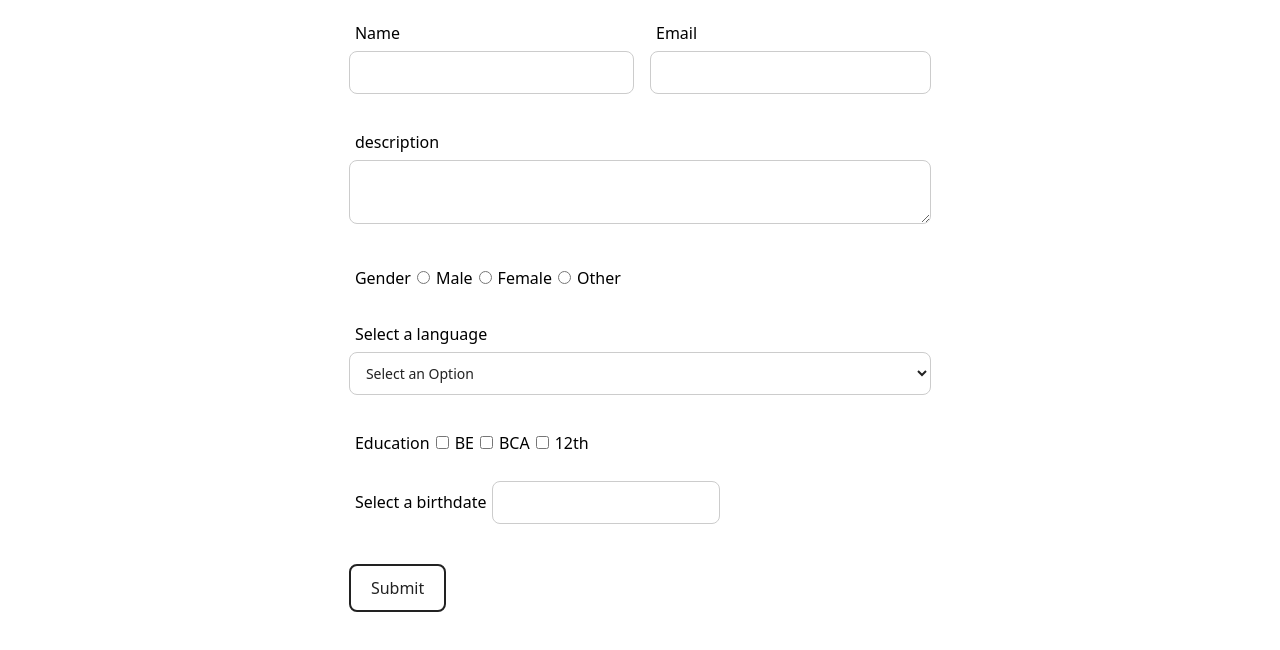
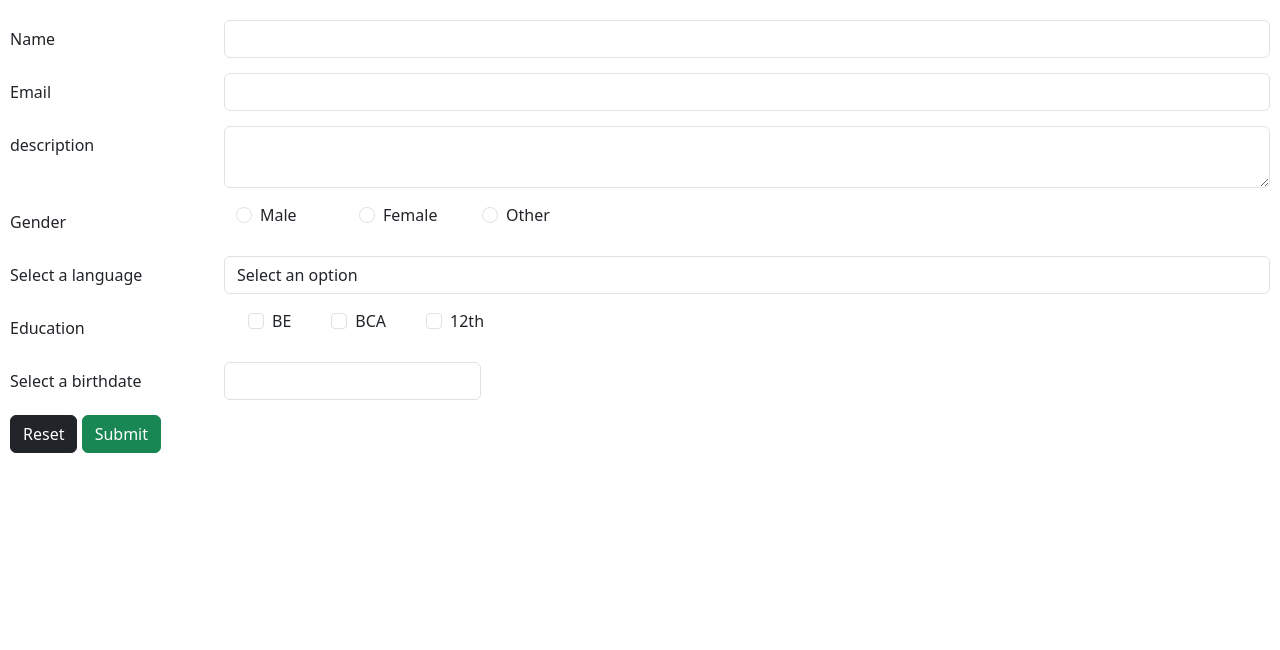
Before and after one commit to rohiturkaripangram/Formikform, a React (Create React App) app: page / in a window 1280 px wide. Shown: the top 650 px of the page. Built offline with nearby package versions, Linux system fonts and the light colour scheme.

Commit message:
Update form

```diff
--- a/package.json
+++ b/package.json
@@ -6,11 +6,14 @@
     "@testing-library/jest-dom": "^5.17.0",
     "@testing-library/react": "^13.4.0",
     "@testing-library/user-event": "^13.5.0",
+    "bootstrap": "^5.3.2",
     "formik": "^2.4.5",
     "lucide-react": "^0.289.0",
     "react": "^18.2.0",
+    "react-bootstrap": "^2.9.1",
     "react-datepicker": "^4.21.0",
     "react-dom": "^18.2.0",
+    "react-icons": "^4.11.0",
     "react-router-dom": "^6.17.0",
     "react-scripts": "5.0.1",
     "web-vitals": "^2.1.4",
--- a/src/App.css
+++ b/src/App.css
@@ -1,60 +1,15 @@
-@tailwind base;
-@tailwind components;
-@tailwind utilities;
+
+
 
 
 .App {
-  display: flex;
-  justify-content: center;
-  padding: 15px 10px;
+  display: block;
+
+  padding: 20px 10px;
+
 }
 
 
-label {
-  display:inline-flex;
-  margin: 6px ;
-  text-align: center;
-  max-width: 100%;
-}
-
-
-
-input[type='text'],
-input[type='email'],
-input[type='password'],
-textarea,
-select {
-  display: inline-block;
-  width: 100%;
-  padding: 10px 12px;
-  font-size: 14px;
-  color: #222;
-  background-color: #fff;
-  border: 1px solid #ccc;
-  border-radius: 0.5rem;
-  margin-bottom: 10px;
-}
-
-.inputDiv{
-  display:flex;
-  gap:1rem;
-  flex-wrap:'wrap';
-}
-
-.form-control {
-  margin-bottom: 20px;
-}
-
-
-button {
-  padding: 10px 20px;
-  color: #222;
-  border: 2px solid #222;
-  border-radius: 0.5rem;
-  display: inline-block;
-  cursor: pointer;
-  background-color: #fff;
-  margin: 10px 0; }
 
 
 .error {
--- a/src/App.js
+++ b/src/App.js
@@ -2,11 +2,14 @@ import './App.css';
 import Registration from './Components/Registration';
 import Login from './Components/Login';
 import { Signin } from './Components/Signin';
+import 'bootstrap/dist/css/bootstrap.min.css';
+import FormGroupExample from "./Components/Login"
 const App=()=>{
   return (
     <div className="App">
       {/* <Signin/> */}
       <Registration/>
+      {/* <FormGroupExample/> */}
 
     </div>
   );
--- a/src/Components/Formcomponents.js
+++ b/src/Components/Formcomponents.js
@@ -1,123 +1,176 @@
 import React from "react";
-import { Field, ErrorMessage, Form } from "formik";
-import { Formik } from "formik";
+import { Formik, Field, ErrorMessage } from "formik";
+import { Form, Col, Row, Dropdown } from "react-bootstrap";
 import TextError from "./TextError";
-import 'react-datepicker/dist/react-datepicker.module.css'
-import DateView from 'react-datepicker'
+import "react-datepicker/dist/react-datepicker.css";
+import DateView from "react-datepicker";
+import { IoMdArrowDropdown } from "react-icons/io";
 
+const componentMargin = {
+  marginBottom: "15px",
+};
 
-//Input
+// Input
 export const Input = ({ label, name, ...rest }) => {
   return (
-    <div className="form-control">
-      <label htmlFor={name}>{label}</label>
-      <Field id={name} name={name} {...rest} />
+    <div style={componentMargin}>
+      <Form.Group as={Row} controlId={name}>
+        <Form.Label column sm={2}>
+          {label}
+        </Form.Label>
+        <Col sm={10}>
+          <Field id={name} name={name} {...rest} as={Form.Control} />
           <ErrorMessage name={name} component={TextError} />
+        </Col>
+      </Form.Group>
     </div>
   );
 };
 
+// Textarea
 export const Textarea = ({ label, name, ...rest }) => {
   return (
-    <div className="form-control">
-      <label htmlFor={name}>{label}</label>
-      <Field as="textarea" id={name} name={name} {...rest} />
+    <div style={componentMargin}>
+      <Form.Group as={Row} controlId={name}>
+        <Form.Label column sm={2}>
+          {label}
+        </Form.Label>
+        <Col sm={10}>
+          <Field
+            id={name}
+            name={name}
+            {...rest}
+            as="textarea"
+            className="form-control"
+          />
           <ErrorMessage name={name} component={TextError} />
+        </Col>
+      </Form.Group>
     </div>
   );
 };
 
-export const Select = ({ label, name, options, ...rest }) => {
+// Radiocomp
+export const Radiocomp = ({ label, name, options, ...rest }) => {
   return (
-    <div className="form-control">
-      <label htmlFor={name}>{label}</label>
-      <Field as="select" id={name} name={name} {...rest}>
-        {options.map((option) => {
-          return (
-            <option key={option.value} values={option.value}>
-              {option.key}
-            </option>
-          );
-        })}
+    <div style={componentMargin}>
+      <Form.Group as={Row}>
+        <Form.Label column sm={2}>
+          {label}
+        </Form.Label>
+        <Col sm={4}>
+          <Field name={name} {...rest}>
+            {({ field }) => (
+              <Row>
+                {options.map((item) => (
+                  <Col
+                    key={item.key}
+                    sm={3}
+                    className="form-check form-check-inline"
+                  >
+                    <Form.Check
+                      type="radio"
+                      id={item.value}
+                      label={item.key}
+                      {...field}
+                      value={item.value}
+                      checked={field.value === item.value}
+                    />
+                  </Col>
+                ))}
+              </Row>
+            )}
           </Field>
-
           <ErrorMessage name={name} component={TextError} />
+        </Col>
+      </Form.Group>
     </div>
   );
 };
 
-export const Radiocomp = ({ label, name, options, ...rest }) => {
+// Checkboxcomp
+export const Checkboxcomp = ({ label, name, options, ...rest }) => {
   return (
-    <div className="form-control">
-      <label htmlFor={name}>{label}</label>
-      <Field as="select" id={name} name={name} {...rest}>
-        {({ field }) => {
-          return options.map((item) => {
-            return (
-              <React.Fragment key={item.key}>
-                <input
-                  type="radio"
+    <div style={componentMargin}>
+      <Form.Group as={Row}>
+        <Form.Label column sm={2}>
+          {label}
+        </Form.Label>
+        <Col sm={4}>
+          <Field name={name} {...rest}>
+            {({ field }) =>
+              options.map((item) => (
+                <div key={item.key} className="form-check form-check-inline">
+                  <Form.Check
+                    type="checkbox"
                     id={item.value}
+                    label={item.key}
                     {...field}
                     value={item.value}
-                  checked={field.value === item.value}
+                    checked={field.value.includes(item.value)}
                   />
-                <label htmlFor={item.value}>{item.key}</label>
-              </React.Fragment>
-            );
-          });
-        }}
+                </div>
+              ))
+            }
           </Field>
           <ErrorMessage name={name} component={TextError} />
+        </Col>
+      </Form.Group>
     </div>
   );
 };
 
-export const Checkboxcomp = ({ label, name, options, ...rest }) => {
+// Select
+export const Select = ({ label, name, options, ...rest }) => {
   return (
-    <div className="form-control">
-      <label htmlFor={name}>{label}</label>
-      <Field as="checkbox" id={name} name={name} {...rest}>
-      {({ field }) => {
-          return options.map((item) => {
-            return (
-              <React.Fragment key={item.key}>
-                <input
-                  type="checkbox"
-                  id={item.value}
-                  {...field}
-                  value={item.value}
-                  checked={field.value.includes(item.value)}
-                />
-                <label htmlFor={item.value}>{item.key}</label>
-              </React.Fragment>
-            );
-          });
-        }}
+    <div style={componentMargin}>
+      <Form.Group as={Row} controlId={name}>
+        <Form.Label column sm={2}>
+          {label}
+        </Form.Label>
+        <Col sm={10}>
+          <Field name={name} {...rest} as="select" className="form-control">
+            {options.map((option) => (
+              <option key={option.value} value={option.value}>
+                {option.key}
+              </option>
+            ))}
           </Field>
           <ErrorMessage name={name} component={TextError} />
+        </Col>
+      </Form.Group>
     </div>
   );
 };
 
-
-export const Datepicker=({label,name,...rest})=>{
-
-    return(
-        <div className='form-control'>
-        <label htmlFor={name}>{label}</label>
-        <Field  name={name}>
-            {
-                ({form,field})=>{
-
-                    const {setFieldValue}=form;
-                    const {value}=field
-                   return <DateView id={name} {...field} {...rest} selected={value} onChange={newValue=>setFieldValue(name,newValue)} />
-                }
-            }
-
+// Datepicker
+export const Datepicker = ({ label, name, ...rest }) => {
+  return (
+    <div style={componentMargin}>
+      <Form.Group as={Row} controlId={name}>
+        <Form.Label column sm={2}>
+          {label}
+        </Form.Label>
+        <Col sm={10}>
+          <Field name={name}>
+            {({ form, field }) => {
+              const { setFieldValue } = form;
+              const { value } = field;
+              return (
+                <DateView
+                  id={name}
+                  {...field}
+                  {...rest}
+                  selected={value}
+                  onChange={(newValue) => setFieldValue(name, newValue)}
+                  className="form-control"
+                />
+              );
+            }}
           </Field>
-        <ErrorMessage name={name} component={TextError}/>
+          <ErrorMessage name={name} component={TextError} />
+        </Col>
+      </Form.Group>
     </div>
-    )
-}
+  );
+};
--- a/src/Components/Login.js
+++ b/src/Components/Login.js
@@ -1,47 +1,68 @@
-import React from 'react'
-import {Formik,Form} from "formik"
-import * as Yup from 'yup'
-import FormikControl from './FormikControl'
+import React from "react";
+import { Formik, Form } from "formik";
+import * as Yup from "yup";
+import FormikControl from "./FormikControl";
+import Col from "react-bootstrap/Col";
+import Row from "react-bootstrap/Row";
 
-const Login = () => {
-    const initialValues={
-        email:'',
-        password:''
-    }
+function Login() {
+  const initialValues = {
+    email: "",
+    password: "",
+  };
 
-    const validationSchema=Yup.object({
-        email:Yup.string().email('Inavlid Email address').required('Email is required'),
+  const validationSchema = Yup.object({
+    email: Yup.string()
+      .email("Inavlid Email address")
+      .required("Email is required"),
 
-        password: Yup.string().min(5,"password should be atleast 4 character").required('password is required')
-    })
+    password: Yup.string()
+      .min(5, "password should be atleast 4 character")
+      .required("password is required"),
+  });
 
-    const onSubmit=value=>{
-        console.log(value)
-    }
+  const onSubmit = (value) => {
+    console.log(value);
+  };
+
+  return (
+    <Formik
+      initialValues={initialValues}
+      validationSchema={validationSchema}
+      onSubmit={onSubmit}
+    >
+      {(formik) => {
+        return (
+          <Form>
+
+              <Row>
+                <Col>
+                  <FormikControl
+                    control="input"
+                    type="email"
+                    label="Email"
+                    name="email"
+                  />
+                </Col>
+                <Col>
+                  <FormikControl
+                    control="input"
+                    type="password"
+                    label="password"
+                    name="password"
+                  />
+                </Col>
+              </Row>
 
 
-
-  return (
-    <Formik initialValues={initialValues} validationSchema={validationSchema} onSubmit={onSubmit}>
-          {
-            (formik)=>{
-                return <Form>
-                      <FormikControl control='input'
-                      type='email'
-                      label='Email'
-                      name='email'
-                      />
-                       <FormikControl control='input'
-                      type='password'
-                      label='password'
-                      name='password'
-                      />
-                      <button disabled={!formik.isValid} type='submit'>Submit</button>
-                </Form>
-            }
-          }
+            <button disabled={!formik.isValid} type="submit">
+              Submit
+            </button>
+          </Form>
+        );
+      }}
     </Formik>
-  )
+  );
 }
 
-export default Login
+export default Login;
--- a/src/Components/Registration.js
+++ b/src/Components/Registration.js
@@ -2,16 +2,17 @@ import React from "react";
 import { Formik, Form } from "formik";
 import * as Yup from "yup";
 import FormikControl from "./FormikControl";
+import Button from 'react-bootstrap/Button'
 
 const Registration = () => {
   const dropdownOptions = [
+   {
+    key:'Select an option',
+    value:'Select an option'
+   },
     {
-      key: "Select an Option",
-      value: "Select an option",
-    },
-    {
-      key: "java",
-      value: "java",
+      key: "Java",
+      value: "Java",
     },
     {
       key: "C",
@@ -139,7 +140,9 @@ const Registration = () => {
             />
           </div>
 
-          <button type="submit">Submit</button>
+
+          <Button type="reset" variant="dark">Reset</Button>{' '}
+          <Button type="submit" variant="success">Submit</Button>{' '}
         </Form>
       )}
     </Formik>
```
Also changed, not shown: 1 other file (tests, documents, lock files or other folders). Lines whose indentation alone changed are shown as unchanged.
